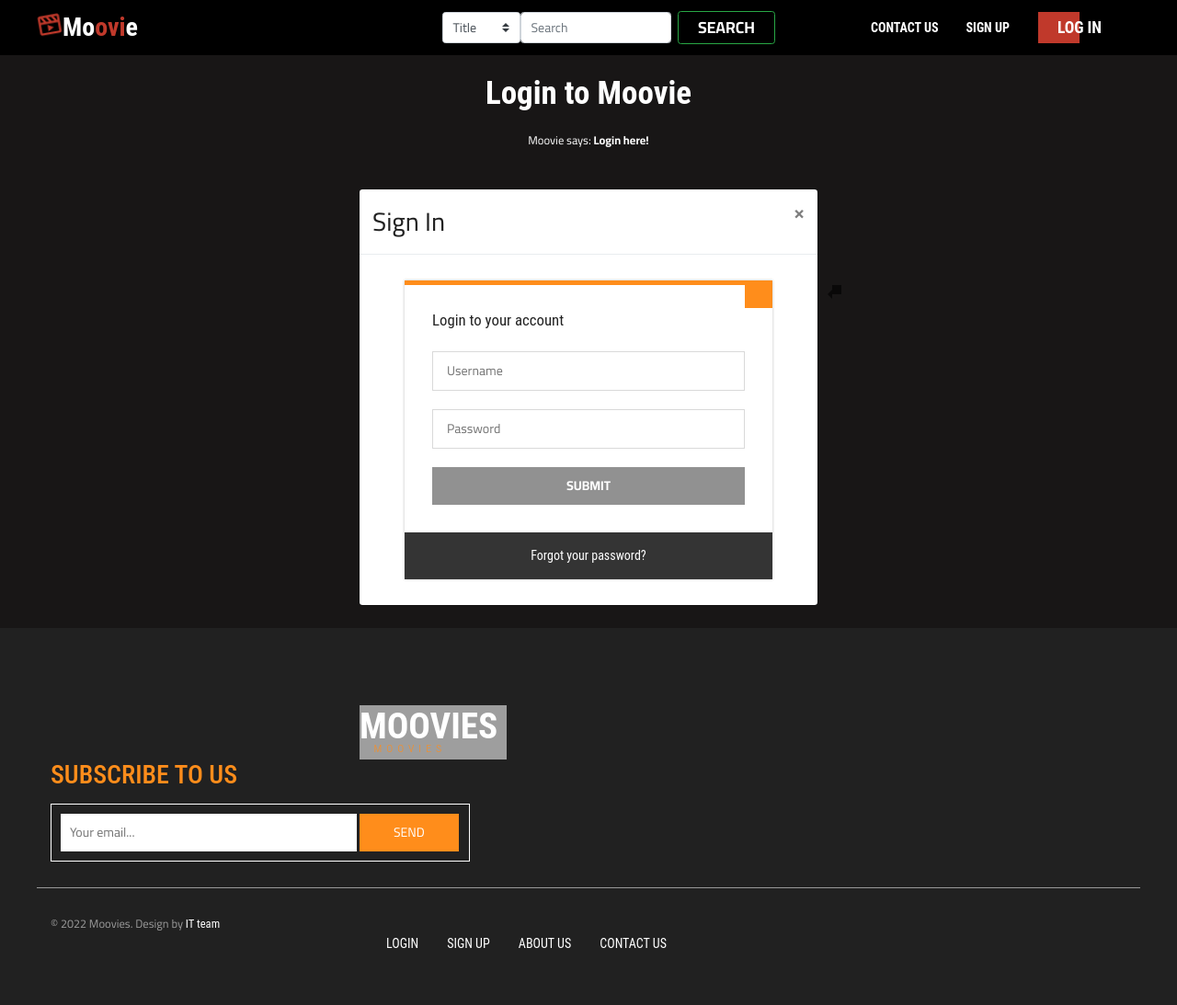
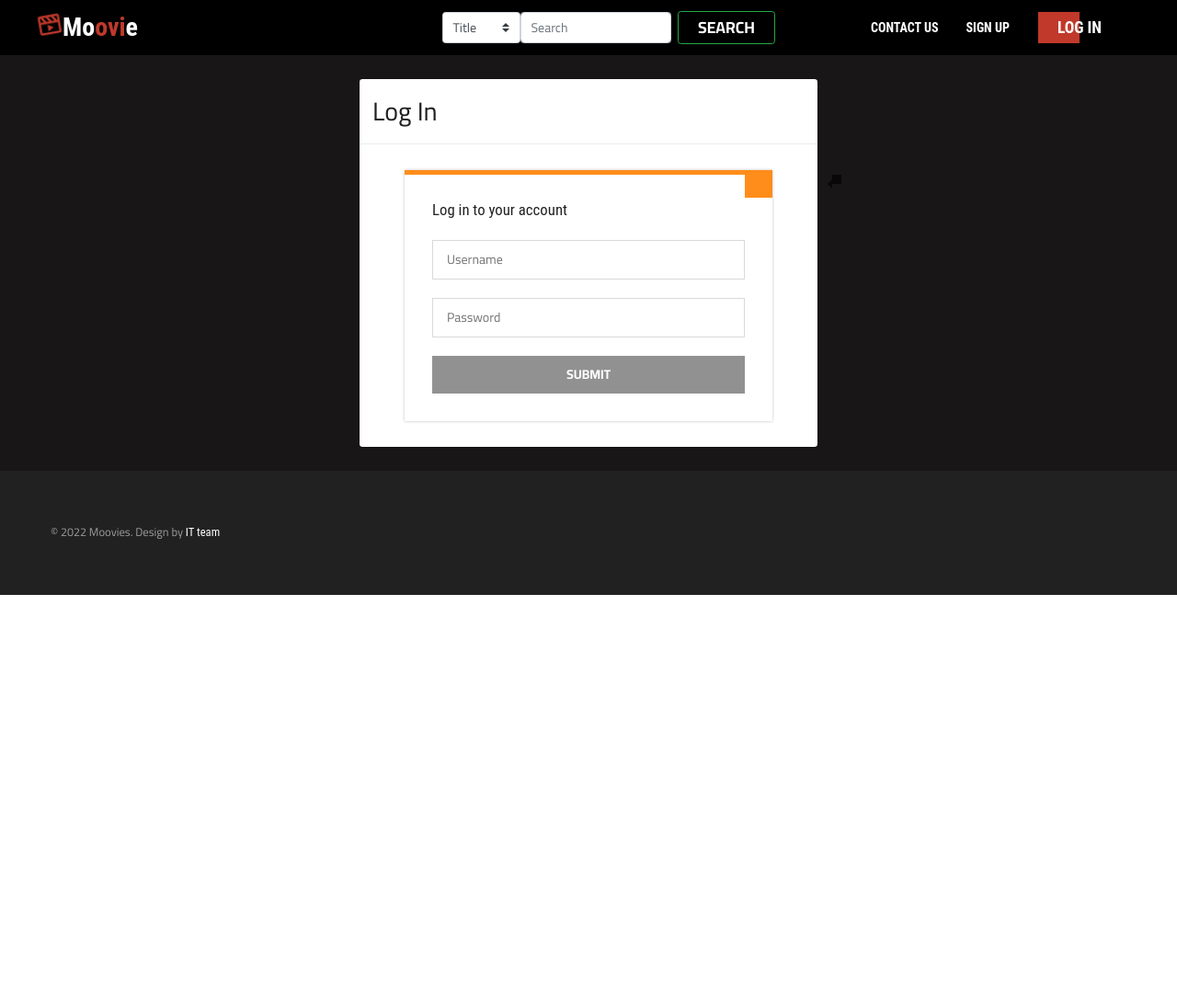
Before and after one commit to BoXunTong/Movie, a Django app: page /moovie/login/ in a window 1280 px wide. Shown: the whole page at 92% size. After the commit the page ends 647 px from the top, so only its background shows below. Run offline with Django 3.2, Linux system fonts and the light colour scheme; some libraries are stand-ins or nearby versions; grey boxes are pictures that could not be loaded.

Commit message:
improvements

```diff
--- a/moovie/forms.py
+++ b/moovie/forms.py
@@ -77,9 +77,9 @@ class UserForm(forms.ModelForm):
         fields = ('username', 'email', 'password', 'first_name', 'last_name')
 
 class UserProfileForm(forms.ModelForm):
-    age = forms.IntegerField(widget=forms.NumberInput(attrs={'class': 'form-control', 'placeholder': "Duration - in minutes *"}), help_text="Age")
+    age = forms.IntegerField(widget=forms.NumberInput(attrs={'class': 'form-control', 'placeholder': "Age *"}), help_text="Age")
     picture = forms.ImageField(widget=forms.ClearableFileInput(), help_text="Profile Image")
-    bio = forms.CharField(widget=forms.TextInput(attrs={'class': 'form-control', 'placeholder': "Description *"}), max_length=Movie.DESCRIPTION_MAX_LENGTH, help_text="Bio")
+    bio = forms.CharField(widget=forms.TextInput(attrs={'class': 'form-control', 'placeholder': "Bio *"}), max_length=UserProfile.BIO_MAX_LENGTH, help_text="Bio")
 
     class Meta:
         model = UserProfile
--- a/moovie/urls.py
+++ b/moovie/urls.py
@@ -16,8 +16,8 @@ urlpatterns = [
     path('add-movie/', views.AddMovieView.as_view(), name='add_movie'),
     path('add-to-watchlist/<int:movie_id>/', views.AddToWatchlistView.as_view(), name='add_to_watchlist'),
     path('remove-from-watchlist/<int:movie_id>/', views.RemoveFromWatchlistView.as_view(), name='remove_from_watchlist'),
-    path('login/', views.user_login, name='login'),
-    path('register/', views.register, name='register'),
+    path('login/', views.LoginView.as_view(), name='login'),
+    path('register/', views.RegisterView.as_view(), name='register'),
     path('logout/', views.user_logout, name='logout'),
     path('user/<str:username>/', views.show_user_profile, name='show_user_profile'),
     path('edit_profile/', views.edit_profile, name='edit_profile'),
--- a/moovie/views.py
+++ b/moovie/views.py
@@ -1,7 +1,5 @@
-# from __future__ import generator_stop
 from multiprocessing import context
 from platform import release
-from tkinter import messagebox, mainloop
 from django.contrib.auth import authenticate, login, logout
 from django.contrib.auth.decorators import login_required
 from django.utils.decorators import method_decorator
@@ -10,10 +8,8 @@ from django.views import View
 from django.shortcuts import render, redirect, reverse
 from moovie.models import *
 from moovie.forms import *
-from tkinter import *
 from django.http import HttpResponse
 from django.contrib import messages
-
 
 # Index view class
 class IndexView(View):
@@ -29,138 +25,68 @@ class IndexView(View):
 
         return render(request, 'moovie/index.html', context_dict)
 
-def register(request):
-    # A boolean value for telling the template
-    # whether the registration was successful.
-    # Set to False initially. Code changes value to
-    # True when registration succeeds.
-    registered = False
-    # If it's a HTTP POST, we're interested in processing form data.
-    if request.method == 'POST':
-        # Attempt to grab information from the raw form information.
-        # Note that we make use of both UserForm and UserProfileForm.
+class RegisterView(View):
+    #shows the register page.
+    def get (self, request):
+        user_form = UserForm()
 
+        return render(request, 'moovie/register.html', context={'user_form': user_form})
+
+    #registers users.
+    def post(self, request):
         user_form = UserForm(request.POST)
-        # profile_form = UserProfileForm(request.POST)
 
-        # If the two forms are valid...
-        # if user_form.is_valid() and profile_form.is_valid():
+        #checks if the form is valid.
         if user_form.is_valid():
-            # Save the user's form data to the database.
-            messages.success(request, "Congratulation! Welcome to Moovie!")
-
+            #saves user
             user = user_form.save()
-
-            # Now we hash the password with the set_password method.
-            # Once hashed, we can update the user object.
             user.set_password(user.password)
             user.save()
 
-            # messagebox.showinfo("Welcome", "Now you are one of us!")
-            # mainloop()
-            # root.destroy()
-            # Now sort out the UserProfile instance.
-            # Since we need to set the user attribute ourselves,
-            # we set commit=False. This delays saving the model
-            # until we're ready to avoid integrity problems.
-
-            # profile = profile_form.save(commit=False)
-            # profile.user = user
-
-            # Did the user provide a profile picture?
-            # If so, we need to get it from the input form and
-            # put it in the UserProfile model.
-
-            # if 'picture' in request.FILES:
-            #     profile.picture = request.FILES['picture']
-
-            # Now we save the UserProfile model instance.
-
-            # profile.save()
-
-            # Update our variable to indicate that the template
-            # registration was successful.
-            # registered = True
+            #creates user profile associated with the user saved.
+            UserProfile.objects.create(user=user)
+            messages.success(request, "Congratulation! Welcome to Moovie!")
             return redirect(reverse('moovie:login'))
         else:
-            # Invalid form or forms - mistakes or something else?
-            # Print problems to the terminal.
-            messages.error(request, "Something Wrong, please try again later...")
-            # print(user_form.errors, profile_form.errors)
+            messages.error(request, "Something went wrong, please try again later.")
             print(user_form.errors)
 
-    else:
-        # Not a HTTP POST, so we render our form using two ModelForm instances.
-        # These forms will be blank, ready for user input.
-        user_form = UserForm()
-        # profile_form = UserProfileForm()
-    # Render the template depending on the context.
-    return render(request, 'moovie/register.html',
-                  # context={'user_form': user_form, 'profile_form': profile_form, 'registered': registered})
-                  context={'user_form': user_form, 'registered': registered})
+        return render(request, 'moovie/register.html', context={'user_form': user_form})
 
-def user_login(request):
-    # If the request is a HTTP POST, try to pull out the relevant information.
-    # m=User.objects.get(USERNAME=request.POST['username'])
-    if request.method == 'POST':
-        # Gather the username and password provided by the user.
-        # This information is obtained from the login form.
-        # We use request.POST.get('<variable>') as opposed
-        # to request.POST['<variable>'], because the
-        # request.POST.get('<variable>') returns None if the
-        # value does not exist, while request.POST['<variable>']
-        # will raise a KeyError exception.
+class LoginView(View):
+    #shows the login page.
+    def get (self, request):
+
+        return render(request, 'moovie/login.html')
+
+    #logs the user in.
+    def post(self, request):
+        #gets user info from the request.
         username = request.POST['username']
         password = request.POST['password']
 
-        # Use Django's machinery to attempt to see if the username/password
-        # combination is valid - a User object is returned if it is.
+        #authenticates the user.
         user = authenticate(username=username, password=password)
 
-        # If we have a User object, the details are correct.
-        # If None (Python's way of representing the absence of a value), no user
-        # with matching credentials was found.
         if user:
-            # Is the account active? It could have been disabled.
+            #checks if the user is active.
             if user.is_active:
-                # If the account is valid and active, we can log the user in.
-                # We'll send the user back to the homepage.
-                # messagebox.showinfo("Welecome", "Login successfully!")
-                # mainloop()
-                # messages.success(request, "Login Successfully, Welcome!")
+                #logs the user in.
                 login(request, user)
                 return redirect(reverse('moovie:index'))
             else:
-                # An inactive account was used - no logging in!
-                # messages.error(request, "Something Wrong, please try again later...")
-                # messagebox.showerror("Sorry！", "Something Wrong, please try again later...")
-                # mainloop()
-                # root.destroy()
-                # return HttpResponse("Your moovie account is disabled.")
-                messages.error(request, 'The user name or password is incorrect')
+                messages.error(request, 'The user is not active.')
                 return redirect(reverse('moovie:login'))
         else:
-            # Bad login details were provided. So we can't log the user in.
-            # print(f"Invalid login details: {username}, {password}")
-            detail_is_invalid = True,
-            messages.error(request, "Something Wrong, please try again later...")
-            # messagebox.showerror("Sorry！", "Something Wrong, please try again later...")
-            # return HttpResponse("Invalid login details supplied.")
+            messages.error(request, "Something went wrong, please try again later.")
             return redirect(reverse('moovie:login'))
-
-    # The request is not a HTTP POST, so display the login form.
-    # This scenario would most likely be a HTTP GET.
-    else:
-        # No context variables to pass to the template system, hence the
-        # blank dictionary object...
-        # root.destroy()
-        return render(request, 'moovie/login.html')
 
 @login_required
 def user_logout(request):
-    # Since we know the user is logged in, we can now just log them out.
+    #logs the user out.
     logout(request)
-    # Take the user back to the homepage.
+
+    messages.success(request, "You logged out!")
     return redirect(reverse('moovie:index'))
 
 class searchResultView(View):
--- a/templates/moovie/base.html
+++ b/templates/moovie/base.html
@@ -62,10 +62,10 @@
                     {% if user.is_staff %}
                         <li><a href="{% url 'moovie:add_movie' %}">Add Movie</a></li>
                     {% endif %}
-                    <li><a href="{% url 'moovie:logout' %}">Log out</a></li>
                     <li class="nav-item">
                         <a class="nav-link" href="{% url 'moovie:show_user_profile' user.username %}">My Profile</a>
                     </li>
+                    <li><a href="{% url 'moovie:logout' %}">Log out</a></li>
                 {% else %}
                     <li><a href="{% url 'moovie:register' %}">Sign up</a></li>
                     <li>
@@ -98,41 +98,8 @@
 <!-- footer -->
 <div class="footer">
     <div class="container">
-        <div class="w3ls_footer_grid">
-            <div class="col-md-6 w3ls_footer_grid_right">
-                <a href="index.html"><h2>Moovies<span>Moovies</span></h2></a>
-            </div>
-            <div class="col-md-6 w3ls_footer_grid_left">
-                <div class="w3ls_footer_grid_left1">
-                    <h2>Subscribe to us</h2>
-                    <div class="w3ls_footer_grid_left1_pos">
-                        <form action="#" method="post">
-                            <input type="email" name="email" placeholder="Your email..." required="">
-                            <input type="submit" value="Send">
-                        </form>
-                    </div>
-                </div>
-            </div>
-            <div class="clearfix"></div>
-        </div>
         <div class="col-md-5 w3ls_footer_grid1_left">
             <p>&copy; 2022 Moovies. Design by <a href="{% url 'moovie:about-us' %}">IT team</a></p>
-        </div>
-        <div class="col-md-7 w3ls_footer_grid1_right">
-            <ul>
-                <li>
-                    <a href="{% url 'moovie:login' %}">Login</a>
-                </li>
-                <li>
-                    <a href="{% url 'moovie:register' %}">Sign up</a>
-                </li>
-                <li>
-                    <a href="{% url 'moovie:about-us' %}">About us</a>
-                </li>
-                <li>
-                    <a href="{% url 'moovie:contact_us' %}">Contact us</a>
-                </li>
-            </ul>
         </div>
         <div class="clearfix"></div>
     </div>
--- a/templates/moovie/login.html
+++ b/templates/moovie/login.html
@@ -2,24 +2,14 @@
 {% load staticfiles %}
 
 {% block title_block %}
-    Login
+    Log in
 {% endblock %}
 
 {% block body_block %}
-    <h1 class="h1-responsive font-weight-bold text-center my-4">Login to Moovie</h1>
-    {% if messages %}
-        <script>
-            {% for msg in messages %}
-                alert('{{ msg.message }}');
-            {% endfor %}
-        </script>
-    {% endif %}
-    <p class="text-center w-responsive mx-auto mb-5">Moovie says: <strong>Login here!</strong></p>
     <div class="modal-dialog" role="document">
         <div class="modal-content">
             <div class="modal-header">
-                Sign In
-                <button type="button" class="close" data-dismiss="modal" aria-label="Close"><span aria-hidden="true">&times;</span></button>
+                Log In
             </div>
             <section>
                 <div class="modal-body">
@@ -29,18 +19,14 @@
                                 <div class="tooltip"></div>
                             </div>
                             <div class="form">
-                                <h3>Login to your account</h3>
+                                <h3>Log in to your account</h3>
                                 <form id="login_form" method="post" action="{% url 'moovie:login' %}">
                                     {% csrf_token %}
-{#                                        <input type="text" name="username" placeholder="Username" required="">#}
-{#                                        <input type="password" name="password" placeholder="Password" required="">#}
-{#                                        <input type="submit" value="Login">#}
                                     <input type="text" name="username" value="" placeholder="Username" />
                                     <input type="password" name="password" value="" placeholder="Password" />
                                     <input type="submit" value="submit" />
                                 </form>
                             </div>
-                            <div class="cta"><a href="#">Forgot your password?</a></div>
                         </div>
                     </div>
                 </div>
```
Also changed, not shown: templates/moovie/about.html (+5 -4 lines), templates/moovie/register.html (+0 -10 lines).
